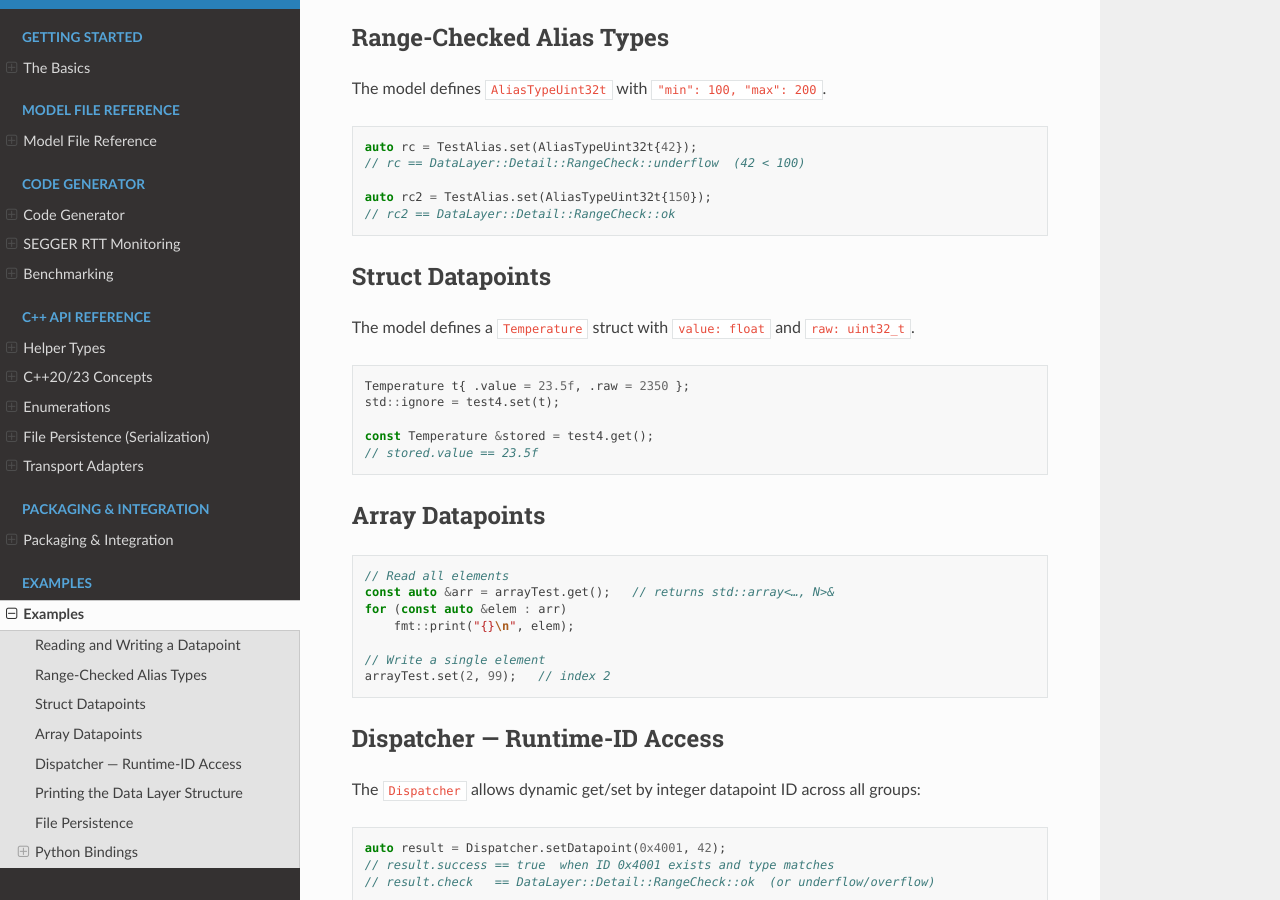
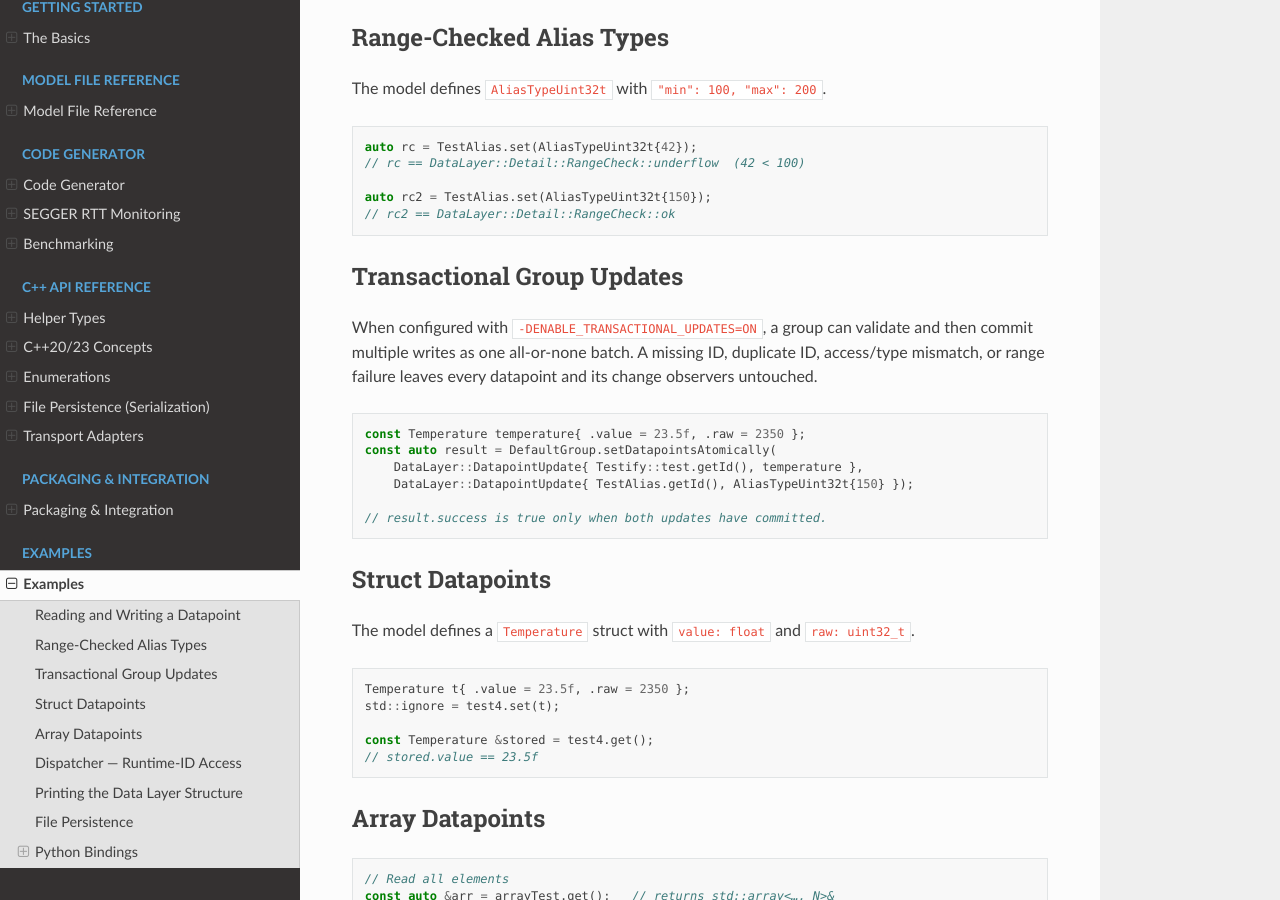
Before and after one commit to StephanKa/DataLayerGenerator, a Sphinx documentation site: the page built from docs/example.rst, in a window 1280 px wide and 900 px high, scrolled down 420 px. Built offline with Sphinx 7.4.7 and the Read the Docs theme 3.1.0, drawn with Linux system fonts in a browser that asks for light colours.

Commit message:
added feature for transactional updates

```diff
--- a/CMakeLists.txt
+++ b/CMakeLists.txt
@@ -38,6 +38,11 @@ ENDIF()
 IF(ENABLE_FILE_PERSISTENCE)
     MESSAGE("Enabled serialization file based")
     ADD_COMPILE_DEFINITIONS(USE_FILE_PERSISTENCE)
+ENDIF()
+
+IF(ENABLE_TRANSACTIONAL_UPDATES)
+    MESSAGE("Enabled transactional group updates")
+    ADD_COMPILE_DEFINITIONS(USE_TRANSACTIONAL_UPDATES)
 ENDIF()
 
 EXECUTE_PROCESS(
--- a/docs/basic.rst
+++ b/docs/basic.rst
@@ -20,6 +20,8 @@ Key properties:
 - Versioning metadata is embedded in groups and individual datapoints to support EEPROM upgrade paths.
 - Optional ``DLG1`` file persistence with CRC32, length-delimited records, and group identity checks
   (enabled with ``-DENABLE_FILE_PERSISTENCE=ON``).
+- Optional transactional group updates validate every batch member before committing any value
+  (enabled with ``-DENABLE_TRANSACTIONAL_UPDATES=ON``).
 - Optional allocation-free change observers, plus application-owned MQTT and CAN/CAN-FD adapters.
 - Optional ``fmt`` formatters for all generated structs and enums (enabled with ``-DENABLE_FMT=ON``).
 - Optional Python bindings via ``pybind11`` (enabled with ``-DENABLE_PYBIND11=ON``).
--- a/docs/example.rst
+++ b/docs/example.rst
@@ -29,6 +29,22 @@ The model defines ``AliasTypeUint32t`` with ``"min": 100, "max": 200``.
 
    auto rc2 = TestAlias.set(AliasTypeUint32t{150});
    // rc2 == DataLayer::Detail::RangeCheck::ok
+
+Transactional Group Updates
+---------------------------
+
+When configured with ``-DENABLE_TRANSACTIONAL_UPDATES=ON``, a group can validate and then commit
+multiple writes as one all-or-none batch. A missing ID, duplicate ID, access/type mismatch, or range
+failure leaves every datapoint and its change observers untouched.
+
+.. code-block:: cpp
+
+   const Temperature temperature{ .value = 23.5f, .raw = 2350 };
+   const auto result = DefaultGroup.setDatapointsAtomically(
+       DataLayer::DatapointUpdate{ Testify::test.getId(), temperature },
+       DataLayer::DatapointUpdate{ TestAlias.getId(), AliasTypeUint32t{150} });
+
+   // result.success is true only when both updates have committed.
 
 Struct Datapoints
 -----------------
```
Also changed, not shown: README.md (+1 -0 lines), 4 other files.
